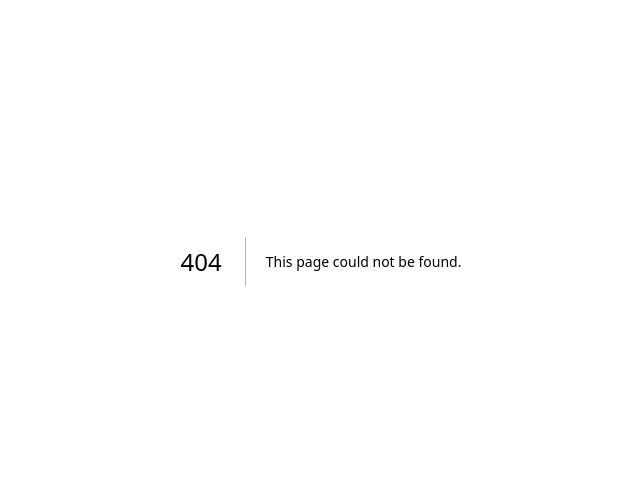
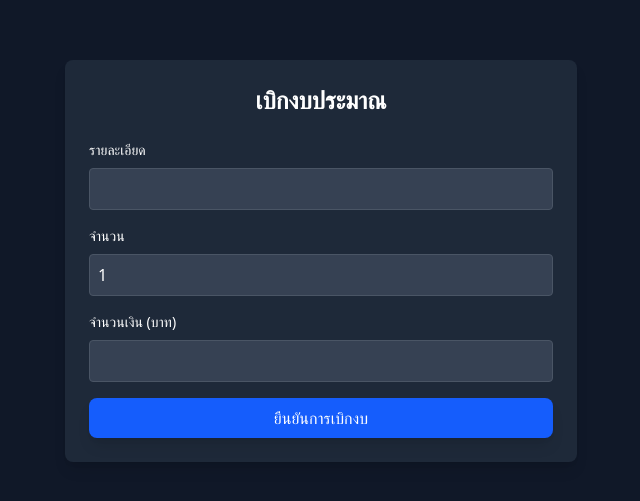
Before and after one commit to Yeet2042/workflow-sesa, a Next.js app: page /withdraw in a window 1280 px wide. Before the commit this address had no page. Shown: the part 139-640 px from the top of the page, without its empty margins (319-959 px from the left). Built offline with nearby package versions, Linux system fonts and the light colour scheme.

Commit message:
create employee page

```diff
--- /dev/null
+++ b/app/api/employee/route.ts
@@ -0,0 +1,52 @@
+import { PrismaClient } from "@prisma/client";
+import { NextResponse } from "next/server";
+
+const prisma = new PrismaClient();
+
+export async function GET() {
+  const requests = await prisma.budget.findMany();
+
+  const approvedCount = requests.filter((r) => r.status === "approve").length;
+  const pendingCount = requests.filter((r) => r.status === "pending").length;
+  const rejectedCount = requests.filter((r) => r.status === "reject").length;
+
+  return NextResponse.json({
+    requests,
+    approvedCount,
+    pendingCount,
+    rejectedCount,
+  });
+}
+export async function POST(req: Request) {
+  try {
+    const { description, quantity, price } = await req.json();
+
+    if (!description || !quantity || !price) {
+      return NextResponse.json(
+        { error: "กรุณากรอกข้อมูลให้ครบถ้วน" },
+        { status: 400 }
+      );
+    }
+
+    const newRequest = await prisma.budget.create({
+      data: {
+        description,
+        quantity,
+        price,
+        status: "pending",
+        createdAt: new Date(),
+        name: "user",
+        total: 1,
+        userId: 1,
+      },
+    });
+
+    return NextResponse.json(
+      { message: "บันทึกคำขอเบิกงบสำเร็จ!", request: newRequest },
+      { status: 201 }
+    );
+  } catch (error) {
+    console.error(error);
+    return NextResponse.json({ error: "เกิดข้อผิดพลาด!" }, { status: 500 });
+  }
+}
--- /dev/null
+++ b/app/employee/page.tsx
@@ -0,0 +1,96 @@
+"use client"
+import Navbar from "@/components/navigators/Navbar";
+import { useState, useEffect } from "react";
+import {Budget} from "@/interface/budget";
+import { FaCheckCircle, FaClock, FaTimesCircle, FaPlus } from "react-icons/fa";
+import { useRouter } from "next/navigation";
+export default function Page() {
+    const router = useRouter();
+    const [requests, setRequests] = useState<Budget[]>([]);
+    const [approvedCount, setApprovedCount] = useState(0);
+    const [pendingCount, setPendingCount] = useState(0);
+    const [rejectedCount, setRejectedCount] = useState(0);
+    useEffect(() => {
+    fetch("/api/employee")
+      .then((res) => res.json())
+      .then((data) => {
+        setRequests(data.requests);
+        setApprovedCount(data.approvedCount);
+        setPendingCount(data.pendingCount);
+        setRejectedCount(data.rejectedCount);
+      });
+  }, []);
+ return (
+    <>
+      <Navbar />
+      <div className="bg-gray-900 text-white min-h-screen p-6">
+        <div className="flex justify-between items-center mb-6">
+          <h1 className="text-3xl font-bold">รายการทั้งหมด</h1>
+          <button
+            onClick={() => router.push("/withdraw")}
+            className="bg-blue-600 hover:bg-blue-700 text-white px-4 py-2 rounded-lg flex items-center shadow-lg"
+          >
+            <FaPlus className="mr-2" /> เบิกงบ
+          </button>
+        </div>
+
+        <div className="grid grid-cols-3 gap-6 text-center mb-8">
+          <div className="p-6 bg-green-700 rounded-xl shadow-lg flex flex-col items-center">
+            <FaCheckCircle className="text-4xl mb-2 text-white" />
+            <p className="text-2xl font-bold">{approvedCount}</p>
+            <p className="text-white text-sm">อนุมัติ</p>
+          </div>
+          <div className="p-6 bg-yellow-600 rounded-xl shadow-lg flex flex-col items-center">
+            <FaClock className="text-4xl mb-2 text-white" />
+            <p className="text-2xl font-bold">{pendingCount}</p>
+            <p className="text-white text-sm">รอดำเนินการ</p>
+          </div>
+          <div className="p-6 bg-red-600 rounded-xl shadow-lg flex flex-col items-center">
+            <FaTimesCircle className="text-4xl mb-2 text-white" />
+            <p className="text-2xl font-bold">{rejectedCount}</p>
+            <p className="text-white text-sm">ปฏิเสธ</p>
+          </div>
+        </div>
+
+        <div className="overflow-x-auto bg-gray-800 p-6 rounded-lg shadow-lg">
+          <table className="w-full border-collapse text-center">
+            <thead>
+              <tr className="bg-gray-700 text-white">
+                <th className="p-3">ID</th>
+                <th className="p-3">สร้างเมื่อ</th>
+                <th className="p-3">รายละเอียด</th>
+                <th className="p-3">จำนวนเงิน</th>
+                <th className="p-3">สร้างโดย</th>
+                <th className="p-3">สถานะ</th>
+              </tr>
+            </thead>
+            <tbody>
+              {requests.map((req) => (
+                <tr key={req.id} className="border-b border-gray-700">
+                  <td className="p-3">{req.id}</td>
+                  <td className="p-3">{new Date(req.createdAt).toLocaleDateString()}</td>
+                  <td className="p-3">{req.description}</td>
+                  <td className="p-3">{req.price.toLocaleString()}</td>
+                  <td className="p-3">{req.name}</td>
+                  <td className="p-3">
+                    <span
+                      className={`px-3 py-1 text-white font-bold rounded-full ${
+                        req.status === "อนุมัติ"
+                          ? "bg-green-500"
+                          : req.status === "รอดำเนินการ"
+                          ? "bg-yellow-500"
+                          : "bg-red-500"
+                      }`}
+                    >
+                      {req.status}
+                    </span>
+                  </td>
+                </tr>
+              ))}
+            </tbody>
+          </table>
+        </div>
+      </div>
+    </>
+  );
+}
--- a/app/login/page.tsx
+++ b/app/login/page.tsx
@@ -29,7 +29,7 @@ export default function Page() {
       if (result?.error) {
         setError(true)
       } else if (result) {
-        router.push('/profile')
+        router.push('/employee')
       }
     } catch (error) {
       console.log('error', error)
--- /dev/null
+++ b/app/withdraw/page.tsx
@@ -0,0 +1,96 @@
+"use client";
+
+import { useState } from "react";
+import { useRouter } from "next/navigation";
+
+export default function WithdrawPage() {
+  const router = useRouter();
+  const [description, setDescription] = useState("");
+  const [quantity, setQuantity] = useState(1);
+  const [price, setPrice] = useState("");
+  const [loading, setLoading] = useState(false);
+
+  const handleSubmit = async (e: React.FormEvent) => {
+    e.preventDefault();
+    setLoading(true);
+
+    const payload = {
+      description,
+      quantity,
+      price: parseFloat(price),
+    };
+
+    try {
+      const res = await fetch("/api/employee", {
+        method: "POST",
+        headers: {
+          "Content-Type": "application/json",
+        },
+        body: JSON.stringify(payload),
+      });
+
+      if (!res.ok) throw new Error("เบิกงบไม่สำเร็จ!");
+
+      alert("บันทึกคำขอเบิกงบสำเร็จ!");
+      router.push("/employee");
+    } catch (error) {
+      alert("เกิดข้อผิดพลาด! ลองใหม่อีกครั้ง");
+      console.error(error);
+    } finally {
+      setLoading(false);
+    }
+  };
+
+   return (
+    <div className="bg-gray-900 text-white min-h-screen flex justify-center items-center p-6">
+      <div className="bg-gray-800 p-6 rounded-lg shadow-lg w-full max-w-lg">
+        <h1 className="text-2xl font-bold mb-6 text-center">เบิกงบประมาณ</h1>
+        <form onSubmit={handleSubmit}>
+          <div className="mb-4">
+            <label className="block mb-2 text-sm font-medium">รายละเอียด</label>
+            <input
+              type="text"
+              className="w-full p-2 rounded bg-gray-700 border border-gray-600 focus:outline-none"
+              value={description}
+              onChange={(e) => setDescription(e.target.value)}
+              required
+            />
+          </div>
+
+          <div className="mb-4">
+            <label className="block mb-2 text-sm font-medium">จำนวน</label>
+            <input
+              type="number"
+              className="w-full p-2 rounded bg-gray-700 border border-gray-600 focus:outline-none"
+              value={quantity}
+              onChange={(e) => setQuantity(Number(e.target.value))}
+              min="1"
+              required
+            />
+          </div>
+
+          <div className="mb-4">
+            <label className="block mb-2 text-sm font-medium">จำนวนเงิน (บาท)</label>
+            <input
+              type="number"
+              className="w-full p-2 rounded bg-gray-700 border border-gray-600 focus:outline-none"
+              value={price}
+              onChange={(e) => setPrice(e.target.value)}
+              required
+            />
+          </div>
+
+          <button
+            type="submit"
+            disabled={loading}
+            className={`w-full py-2 rounded-lg shadow-lg ${
+              loading ? "bg-gray-500" : "bg-blue-600 hover:bg-blue-700"
+            }`}
+          >
+            {loading ? "กำลังส่ง..." : "ยืนยันการเบิกงบ"}
+          </button>
+        </form>
+      </div>
+    </div>
+  );
+}
--- a/package.json
+++ b/package.json
@@ -23,6 +23,7 @@
     "prisma": "^6.4.1",
     "react": "^19.0.0",
     "react-dom": "^19.0.0",
+    "react-icons": "^5.5.0",
     "react-intersection-observer": "^9.15.1",
     "sqlite3": "^5.1.7",
     "tailwind-merge": "^3.0.2",
```
Also changed, not shown: 2 other files (tests, documents, lock files or other folders).
